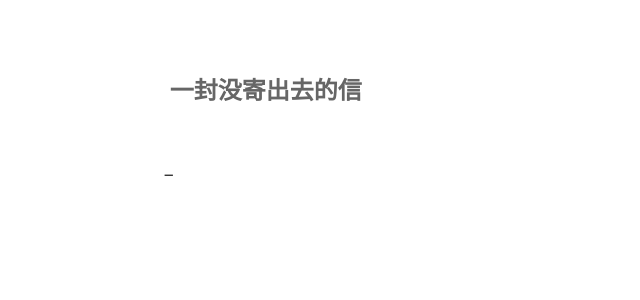
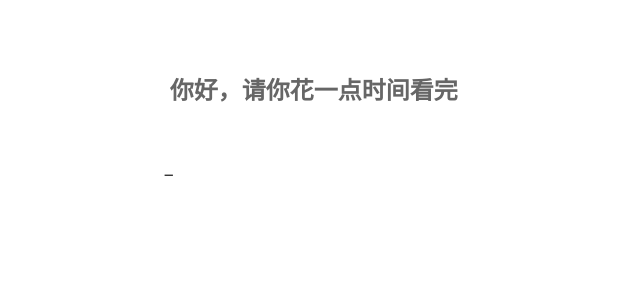
Before and after one commit to raxzhang/raxzhang.github.com, a Jekyll site: the page type/Text.html, which Jekyll copies as it is, in a window 1280 px wide. Shown: the top 300 px of the page, without its empty margins (0-640 px from the left). Built offline with Jekyll 4.4.1, drawn with Linux system fonts in a browser that asks for light colours; part of the change alters nothing that is shown.

Commit message:
New Post

```diff
--- a/type/Text.html
+++ b/type/Text.html
@@ -2,7 +2,7 @@
  <head>
   <meta http-equiv="content-type" content="text/html; charset=utf-8" />
   <link href="main.css" rel="stylesheet" type="text/css" />
-  <title>一封没寄出去的信</title>
+  <title>你好，请你花一点时间看完</title>
  </head>
  <body>
   <div style="margin: 2% 5% 2% 5%">
@@ -12,12 +12,13 @@
       <td>
        <div style="padding: 2% 8% 5% 8%;">
         <div class="autotype" id="autotype">
-         <h2>一封没寄出去的信</h2>
-         <p>这是一封没寄出去的信，写下了一些感受。</p>
-         <p>内容1。</p>
-         <p>内容2。</p>
-         <p>内容3。</p>
-         <p>内容4。</p>
+         <h2>你好，请你花一点时间看完</h2>
+         <p>这是Raxz的一个测试主页，也算是一个小的个人网站，会不定期更新里面的内容。不过最近一次更新也是好多年前了，抱歉。</p>
+         <p>这个页面测试的内容很简单，就是简单的打字效果，在这里，你会看到一个页面打字打出来，效果蛮一般的。请原谅哈。</p>
+         <p>以后的日子，这里可能会发生比较多的变化，但是有些言论和观点应该只会发布在这里。</p>
+         <p>没有更新的这几年发生了好多事情，不开心的事情比较多，不过还好，都过去了。</p>
+         <p>下次更新不知道什么时候，不过应该会多起来。希望能坚持码字，改变一下生活习惯。谢谢你看完这篇没有意义的文字！</p>
+         <p>以上</p>
         </div>
        </div> </td>
      </tr>
```
